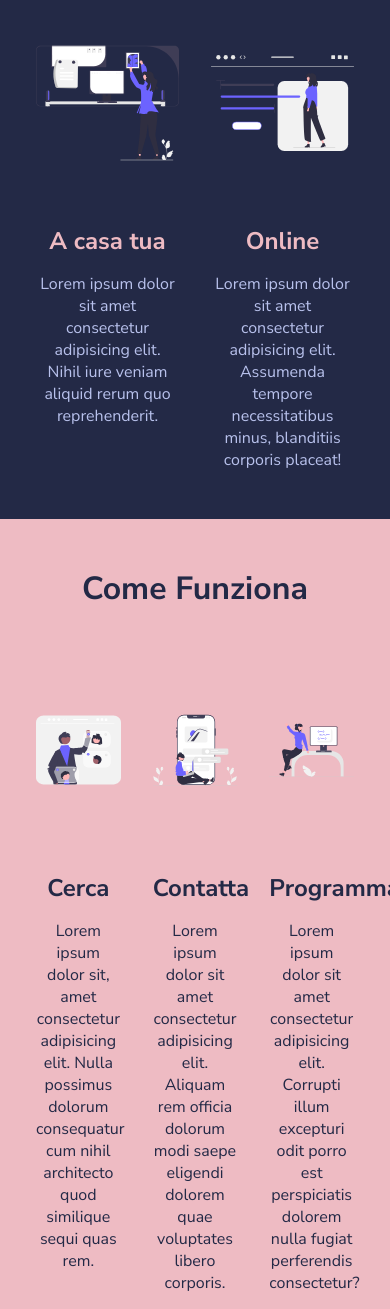
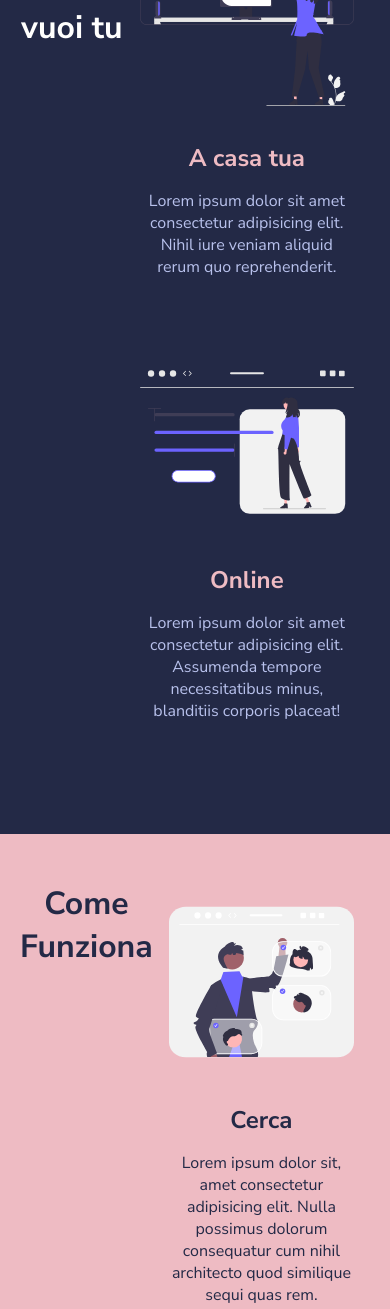
Before and after one commit to thomassalvaterra/html-css-resp-wannabe, a plain HTML site: page index.html in a window 390 px wide. Shown: the part 230-1539 px from the top of the page. Drawn offline with Linux system fonts and the light colour scheme.

Commit message:
second version

```diff
--- a/css/style.css
+++ b/css/style.css
@@ -130,18 +130,39 @@ img {
 /************************************************
     SOLUZIONE RESPONSIVE
  ************************************************/
+@media  screen and (min-width: 769px) {
+    .container{
+        max-width: 1140px;
+        width: 100%;
+    }
+}
 
-@media screen and (max-width: 768px) {
+@media screen and (max-width: 1160px) {
     .container{
         width: 100%;
     }
 }
 
 @media screen and (max-width: 480px) {
-    .container{
+    .row{
+        flex-wrap: wrap;
+    }
+
+    .steps .col,
+    .lessons .col,
+    .why-us .col{
         width: 100%;
-        flex-direction: column;
+        margin-bottom: 4em;
     }
-    .col{
-        width: 100%;
+
+    .why-us{
+        background-color: black;
+        padding: 3em 0;
     }
+
+    .steps,
+    .why-us{
+        margin-bottom: 0;
+    }
+
+}
```
